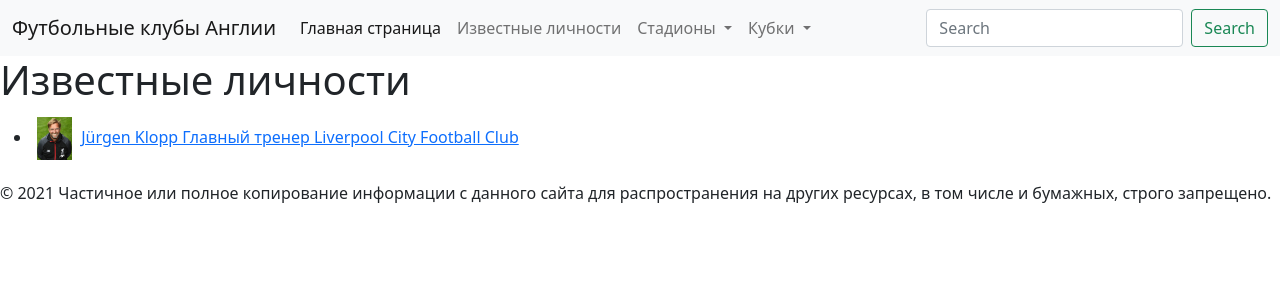
After one commit to Doran3007/project_football, a Django app: page /staff/ in a window 1280 px wide. The commit adds this page. Shown: the top 300 px of the page. Run offline with Django 3.2, Linux system fonts and the light colour scheme; data comes from the database, SQL or seed files in the repository.

Commit message:
add new url relations and templates

```diff
--- a/football_club/models.py
+++ b/football_club/models.py
@@ -14,7 +14,7 @@ class Trophy(models.Model):
 
 
     def get_absolute_url(self):
-        return reverse('trophy', kwargs={'trophy_slug': self.slug})
+        return reverse('football_club:trophy', kwargs={'trophy_slug': self.slug})
 
 
 class Club(models.Model):
@@ -51,7 +51,7 @@ class Staff(models.Model):
         return self.first_name
 
     def get_absolute_url(self):
-        return reverse('staff', kwargs={'staff_slug': self.slug})
+        return reverse('football_club:staff', kwargs={'staff_slug': self.slug})
 
 
 class Stadium(models.Model):
@@ -69,4 +69,4 @@ class Stadium(models.Model):
 
 
     def get_absolute_url(self):
-        return reverse('stadium', kwargs={'stadium_slug': self.slug})
+        return reverse('football_club:stadium', kwargs={'stadium_slug': self.slug})
--- /dev/null
+++ b/football_club/templates/_navbar.html
@@ -0,0 +1,40 @@
+{% load all_stadium %}
+
+<nav class="navbar navbar-expand-lg navbar-light bg-light">
+    <div class="container-fluid">
+      <a class="navbar-brand" href="/">Футбольные клубы Англии</a>
+      <button class="navbar-toggler" type="button" data-bs-toggle="collapse" data-bs-target="#navbarSupportedContent" aria-controls="navbarSupportedContent" aria-expanded="false" aria-label="Toggle navigation">
+        <span class="navbar-toggler-icon"></span>
+      </button>
+      <div class="collapse navbar-collapse" id="navbarSupportedContent">
+        <ul class="navbar-nav me-auto mb-2 mb-lg-0">
+          <li class="nav-item">
+            <a class="nav-link active" aria-current="page" href="/">Главная страница</a>
+          </li>
+          <li class="nav-item">
+            <a class="nav-link" href="{% url 'football_club:staff_list' %}">Известные личности</a>
+          </li>
+          <li class="nav-item dropdown">
+            <a class="nav-link dropdown-toggle" href="#" id="navbarDropdown" role="button" data-bs-toggle="dropdown" aria-expanded="false">
+              Стадионы
+            </a>
+            <ul class="dropdown-menu" aria-labelledby="navbarDropdown">
+                {% stadium_list %}
+            </ul>
+          </li>
+          <li class="nav-item dropdown">
+            <a class="nav-link dropdown-toggle" href="#" id="navbarDropdown" role="button" data-bs-toggle="dropdown" aria-expanded="false">
+              Кубки
+            </a>
+            <ul class="dropdown-menu" aria-labelledby="navbarDropdown">
+                {% trophy_list %}
+            </ul>
+          </li>
+        </ul>
+        <form class="d-flex">
+          <input class="form-control me-2" type="search" placeholder="Search" aria-label="Search">
+          <button class="btn btn-outline-success" type="submit">Search</button>
+        </form>
+      </div>
+    </div>
+  </nav>
--- a/football_club/templates/base.html
+++ b/football_club/templates/base.html
@@ -8,12 +8,17 @@
             {% endblock %}
         </title>
         <link href="https://cdn.jsdelivr.net/npm/bootstrap@5.0.1/dist/css/bootstrap.min.css" rel="stylesheet" integrity="sha384-+0n0xVW2eSR5OomGNYDnhzAbDsOXxcvSN1TPprVMTNDbiYZCxYbOOl7+AMvyTG2x" crossorigin="anonymous">
+        <script src="https://cdn.jsdelivr.net/npm/bootstrap@5.0.1/dist/js/bootstrap.bundle.min.js" integrity="sha384-gtEjrD/SeCtmISkJkNUaaKMoLD0//ElJ19smozuHV6z3Iehds+3Ulb9Bn9Plx0x4" crossorigin="anonymous"></script>
     </head>
         <body>
+            {% include '_navbar.html' %}
             <div>
             {% block body %}
             Base page
             {% endblock %}
         </div>
+        <div id="footer">
+            <p>&copy; 2021 Частичное или полное копирование информации с данного сайта для распространения на других ресурсах, в том числе и бумажных, строго запрещено.</p>
+        </div>
     </body>
 </html>
--- a/football_club/templates/club/club.html
+++ b/football_club/templates/club/club.html
@@ -9,7 +9,6 @@
 </head>
 <body>
     {% block body %}
-    <h1>mazafaka shit goddamn</h1>
         <h1>{{club.name}}</h1>
         <!-- fc-iterator, clubs - alias for data, we have in view function -->
         <li><img src="{{ club.logo.url }}" style="max-height: 45px; width:35px; margin: 5px;">
--- a/football_club/templates/club/index.html
+++ b/football_club/templates/club/index.html
@@ -10,7 +10,6 @@
 <body>
     {% block body %}
     <h1>Football clubs</h1>
-        <!-- fc-iterator, clubs - alias for data, we have in view function -->
         <ul>
             {% for c in clubs %}
                 <li><img src="{{ c.logo.url }}" style="max-height: 45px; width:35px; margin: 5px;">
--- /dev/null
+++ b/football_club/templates/club/stadium_list.html
@@ -0,0 +1,6 @@
+
+<ul>
+    {% for s in stadium %}
+    <li><a class="dropdown-item" href="{{ s.get_absolute_url }}">{{s.name}}</a></li>
+    {% endfor %}
+</ul>
--- /dev/null
+++ b/football_club/templates/club/staff_list.html
@@ -0,0 +1,22 @@
+{% extends 'base.html' %}
+<!DOCTYPE html>
+<html lang="en">
+<head>
+    <meta charset="UTF-8">
+    {% block title %}
+    Известные личности
+    {% endblock %}
+</head>
+<body>
+    {% block body %}
+    <h1>Известные личности</h1>
+    <ul>
+        {% for s in staff %}
+        <li><img src="{{ s.logo.url }}" style="max-height: 45px; width:35px; margin: 5px;">
+            <a href="{{ s.get_absolute_url }}">{{s.first_name}} {{s.second_name}} {{s.role}} {{s.club}}</a>
+        </li>
+        {% endfor %}
+    </ul>
+    {% endblock %}
+</body>
+</html>
--- /dev/null
+++ b/football_club/templates/club/trophy_list.html
@@ -0,0 +1,5 @@
+<ul>
+    {% for t in trophy %}
+    <li><a class="dropdown-item" href="{{ t.get_absolute_url }}">{{t.name}}</a></li>
+    {% endfor %}
+</ul>
--- /dev/null
+++ b/football_club/templatetags/all_stadium.py
@@ -0,0 +1,14 @@
+from django import template
+from football_club.models import *
+
+register = template.Library()
+
+@register.inclusion_tag('club/stadium_list.html')    #register function in template
+def stadium_list():
+    stadium = Stadium.objects.all        #take 5 last comments
+    return {'stadium': stadium}
+
+@register.inclusion_tag('club/trophy_list.html')    #register function in template
+def trophy_list():
+    trophy = Trophy.objects.all        #take 5 last comments
+    return {'trophy': trophy}
--- a/football_club/urls.py
+++ b/football_club/urls.py
@@ -6,5 +6,8 @@ app_name = 'football_club'
 urlpatterns = [
     path('', HomeShow.as_view(), name='home'),
     path('club/<slug:club_slug>/', ClubShow.as_view(), name='club'),
-
+    path('stadium/<slug:stadium_slug>/', StadiumShow.as_view(), name='stadium'),
+    path('staff/<slug:staff_slug>/', StaffShow.as_view(), name='staff'),
+    path('staff/', StaffListShow.as_view(), name='staff_list'),
+    path('trophy/<slug:trophy_slug>/', TrophyShow.as_view(), name='trophy'),
 ]
--- a/football_club/views.py
+++ b/football_club/views.py
@@ -6,17 +6,6 @@ from django.views.generic.list import ListView
 
 
 # Create your views here.
-
-class HomeShow(ListView):
-    model = Club
-    template_name = 'club/index.html'
-    context_object_name = 'clubs'
-
-# {'clubs': football_club} here we rename data from Club model in "clubs"
-# def index(request):
-#     football_club=Club.objects.all() # Here we pull data of Club model
-#     return render(request, 'main/index.html', {'clubs': football_club})
-
 
 def contact(request):
     return HttpResponse("Обратная связь")
@@ -27,6 +16,35 @@ def login(request):
 
 def pageNotFound(request, exception):
     return HttpResponseNotFound('<h1>Страница не найдена</h1>')
+
+# {'clubs': football_club} here we rename data from Club model in "clubs"
+# def index(request):
+#     football_club=Club.objects.all() # Here we pull data of Club model
+#     return render(request, 'main/index.html', {'clubs': football_club})
+
+class HomeShow(ListView):
+    model = Club
+    template_name = 'club/index.html'
+    context_object_name = 'clubs'
+
+    def get_context_data(self, **kwargs):
+        context = super().get_context_data(**kwargs)
+        context.update({
+            'stadium': Stadium.objects.order_by('name'),
+        })
+        return context
+
+    def get_queryset(self):
+        return Club.objects.order_by('name')
+
+    # -------------Another way to compilate two model for one template---------------
+    # def get_queryset(self):
+    #     return Club.objects.order_by('name')
+
+    # def get_context_data(self, **kwargs):
+    #     context = super(HomeShow, self).get_context_data(**kwargs)
+    #     context['stadium'] = Stadium.objects.order_by('name')
+    #     return context
 
 
 class ClubShow(DetailView):
@@ -39,3 +57,53 @@ class ClubShow(DetailView):
         context = super().get_context_data(**kwargs)
         context['title'] = context['club']
         return context
+
+class StadiumListShow(ListView):
+    model = Stadium
+    template_name = 'club/_navbar.html'
+    context_object_name = 'stadium'
+
+class StadiumShow(DetailView):
+    model = Stadium
+    template_name = 'club/stadium.html'
+    slug_url_kwarg = 'stadium_slug'
+    context_object_name = 'stadium'
+
+    def get_context_data(self, *, object_list=None, **kwargs):
+        context = super().get_context_data(**kwargs)
+        context['title'] = context['stadium']
+        return context
+
+class StaffListShow(ListView):
+    model = Staff
+    template_name = 'club/staff_list.html'
+    slug_url_kwarg = 'staff_slug'
+    context_object_name = 'staff'
+
+
+class StaffShow(DetailView):
+    model = Staff
+    template_name = 'club/staff.html'
+    slug_url_kwarg = 'staff_slug'
+    context_object_name = 'staff'
+
+    def get_context_data(self, *, object_list=None, **kwargs):
+        context = super().get_context_data(**kwargs)
+        context['title'] = context['staff']
+        return context
+
+class TrophyListShow(ListView):
+    model = Trophy
+    template_name = 'club/_navbar.html'
+    context_object_name = 'trophy'
+
+class TrophyShow(DetailView):
+    model = Trophy
+    template_name = 'club/trophy.html'
+    slug_url_kwarg = 'trophy_slug'
+    context_object_name = 'trophy'
+
+    def get_context_data(self, *, object_list=None, **kwargs):
+        context = super().get_context_data(**kwargs)
+        context['title'] = context['trophy']
+        return context
--- a/project_football/urls.py
+++ b/project_football/urls.py
@@ -14,7 +14,7 @@ Including another URLconf
     2. Add a URL to urlpatterns:  path('blog/', include('blog.urls'))
 """
 from django.contrib import admin
-from django.urls import path, include
+from django.urls import path, include, re_path
 from django.conf import settings
 from django.conf.urls.static import static
 from football_club.views import *
@@ -22,7 +22,7 @@ from football_club.views import *
 
 urlpatterns = [
     path('admin/', admin.site.urls),
-    path('', include('football_club.urls')),
+    re_path(r'^', include('football_club.urls')),
 ]
 if settings.DEBUG:
     urlpatterns += static(settings.STATIC_URL, document_root=settings.STATIC_ROOT)
```
Also changed, not shown: football_club/templates/club/stadium.html (added, +23 -0 lines), football_club/templates/club/staff.html (added, +21 -0 lines), football_club/templates/club/trophy.html (added, +20 -0 lines), football_club/templatetags/__init__.py (added).
